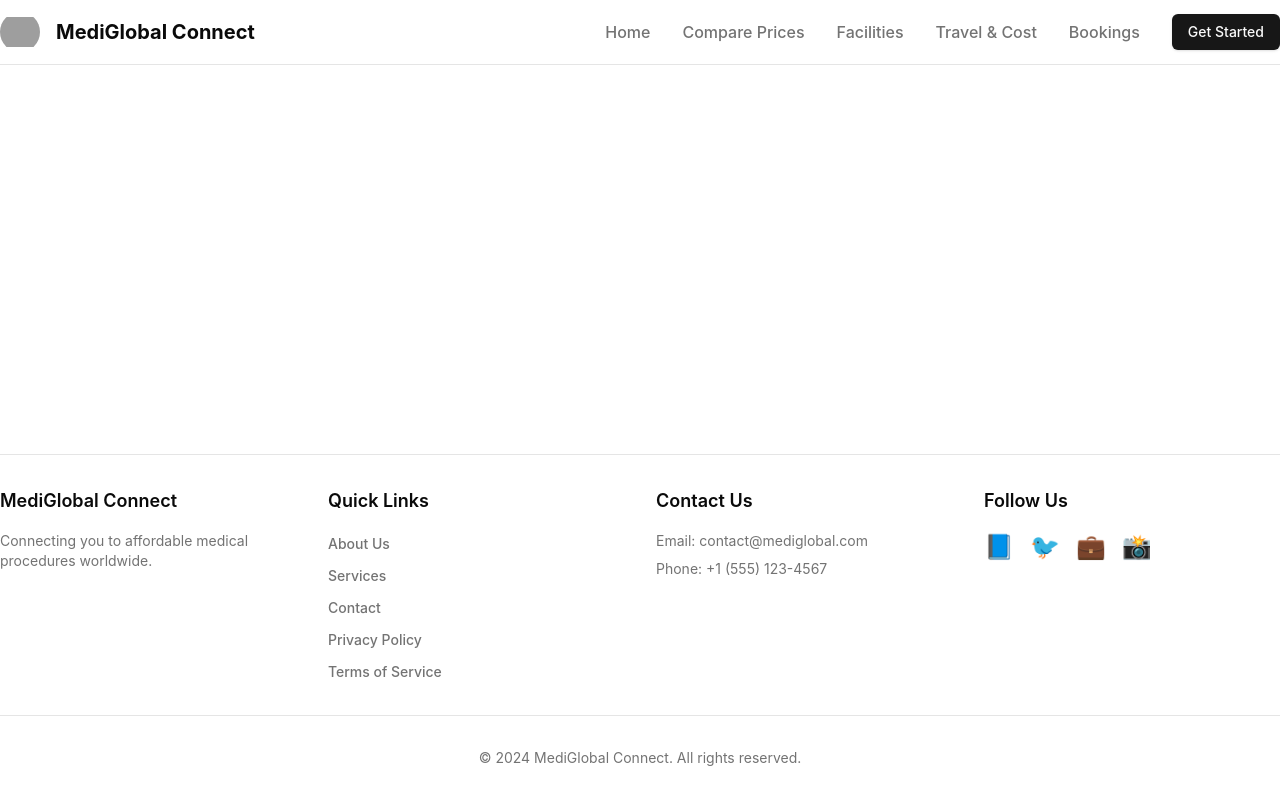
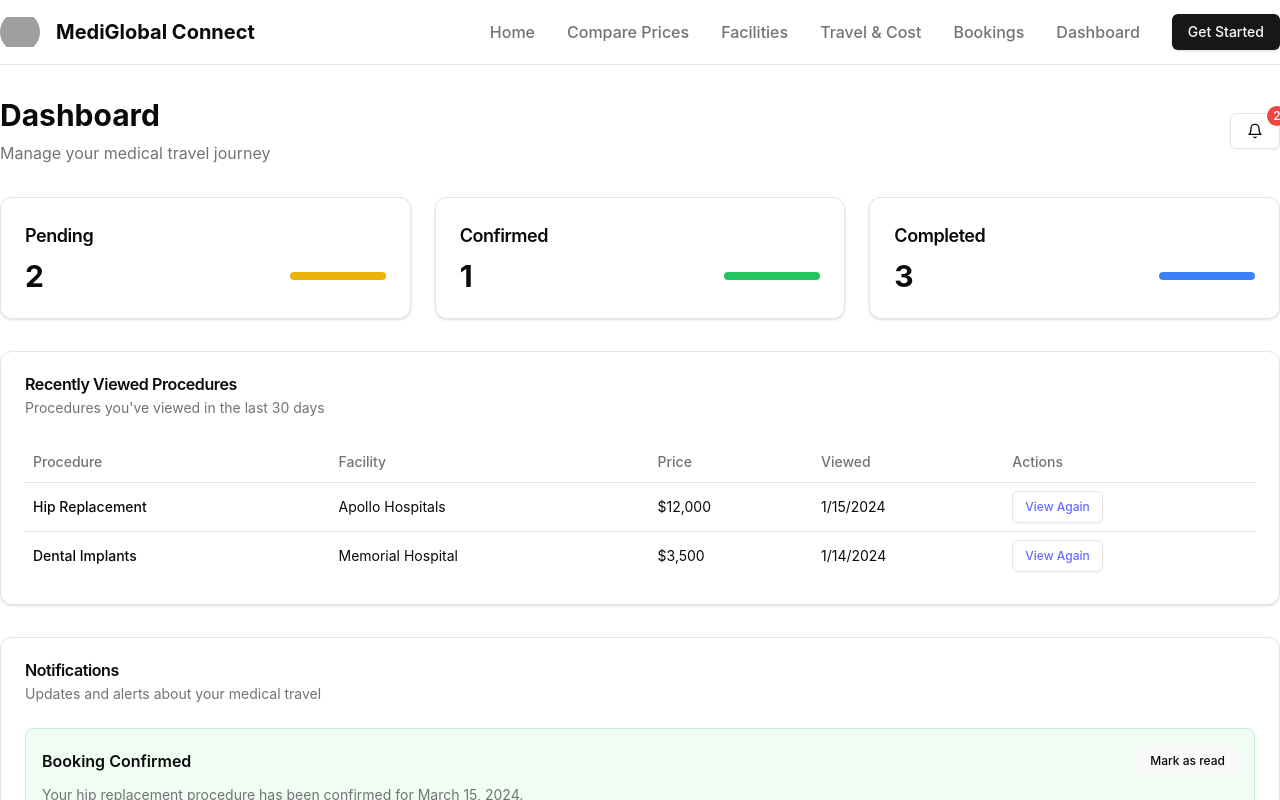
Before and after one commit to BlueSphereAI/vite-react-typescript-shadcn, a React (Vite) app: page /dashboard in a window 1280 px wide. Shown: the top 800 px of the page. Built offline with nearby package versions, Linux system fonts and the light colour scheme; grey boxes are pictures that could not be loaded.

Commit message:
Add UserDashboard component and update navigation links in Header and App

```diff
--- a/src/App.tsx
+++ b/src/App.tsx
@@ -8,6 +8,7 @@ import FacilityList from '@/pages/FacilityList'
 import FacilityViewer from '@/pages/FacilityViewer'
 import TravelEstimation from '@/pages/TravelEstimation'
 import BookingManagement from '@/pages/BookingManagement'
+import UserDashboard from '@/pages/UserDashboard'
 
 function App() {
   return (
@@ -20,6 +21,7 @@ function App() {
           <Route path="/facilities/:id" element={<FacilityViewer />} />
           <Route path="/travel" element={<TravelEstimation />} />
           <Route path="/bookings" element={<BookingManagement />} />
+          <Route path="/dashboard" element={<UserDashboard />} />
         </Routes>
       </Layout>
     </Router>
--- a/src/components/layout/Header.tsx
+++ b/src/components/layout/Header.tsx
@@ -58,6 +58,14 @@ const Header = () => {
               </Link>
             </li>
             <li>
+              <Link
+                to="/dashboard"
+                className="text-muted-foreground hover:text-foreground"
+              >
+                Dashboard
+              </Link>
+            </li>
+            <li>
               <Button asChild>
                 <Link to="/compare">Get Started</Link>
               </Button>
--- a/src/pages/FacilityList.tsx
+++ b/src/pages/FacilityList.tsx
@@ -130,9 +130,9 @@ const FacilityList = () => {
           )}
         </div>
         <Select
-          defaultValue="all"
           value={selectedSpecialty}
           onValueChange={setSelectedSpecialty}
+          defaultValue="all"
         >
           <SelectTrigger>
             <SelectValue placeholder="Select specialty" />
@@ -147,9 +147,9 @@ const FacilityList = () => {
           </SelectContent>
         </Select>
         <Select
-          defaultValue="all"
           value={selectedLocation}
           onValueChange={setSelectedLocation}
+          defaultValue="all"
         >
           <SelectTrigger>
             <SelectValue placeholder="Select country" />
--- /dev/null
+++ b/src/pages/UserDashboard.tsx
@@ -0,0 +1,237 @@
+'use client'
+
+import { useState } from 'react'
+import { Link } from 'react-router-dom'
+import { Button } from '@/components/ui/button'
+import {
+  Card,
+  CardContent,
+  CardDescription,
+  CardHeader,
+  CardTitle,
+} from '@/components/ui/card'
+import {
+  Table,
+  TableBody,
+  TableCell,
+  TableHead,
+  TableHeader,
+  TableRow,
+} from '@/components/ui/table'
+import { Bell } from 'lucide-react'
+
+interface RecentlyViewed {
+  id: string
+  name: string
+  facility: string
+  price: number
+  viewedAt: string
+}
+
+interface BookingStatus {
+  status: string
+  count: number
+  color: string
+}
+
+interface Notification {
+  id: string
+  title: string
+  message: string
+  type: 'info' | 'success' | 'warning'
+  timestamp: string
+  read: boolean
+}
+
+const mockRecentlyViewed: RecentlyViewed[] = [
+  {
+    id: '1',
+    name: 'Hip Replacement',
+    facility: 'Apollo Hospitals',
+    price: 12000,
+    viewedAt: '2024-01-15T10:30:00Z',
+  },
+  {
+    id: '2',
+    name: 'Dental Implants',
+    facility: 'Memorial Hospital',
+    price: 3500,
+    viewedAt: '2024-01-14T15:45:00Z',
+  },
+]
+
+const mockBookingStatus: BookingStatus[] = [
+  { status: 'Pending', count: 2, color: 'bg-yellow-500' },
+  { status: 'Confirmed', count: 1, color: 'bg-green-500' },
+  { status: 'Completed', count: 3, color: 'bg-blue-500' },
+]
+
+const mockNotifications: Notification[] = [
+  {
+    id: '1',
+    title: 'Booking Confirmed',
+    message: 'Your hip replacement procedure has been confirmed for March 15, 2024.',
+    type: 'success',
+    timestamp: '2024-01-15T09:00:00Z',
+    read: false,
+  },
+  {
+    id: '2',
+    title: 'Document Required',
+    message: 'Please upload your recent medical records for the upcoming procedure.',
+    type: 'warning',
+    timestamp: '2024-01-14T14:30:00Z',
+    read: false,
+  },
+]
+
+const UserDashboard = () => {
+  const [notifications, setNotifications] = useState(mockNotifications)
+
+  const markAsRead = (id: string) => {
+    setNotifications(prev =>
+      prev.map(notif =>
+        notif.id === id ? { ...notif, read: true } : notif
+      )
+    )
+  }
+
+  const getNotificationStyles = (type: Notification['type']) => {
+    switch (type) {
+      case 'success':
+        return 'bg-green-50 border-green-200'
+      case 'warning':
+        return 'bg-yellow-50 border-yellow-200'
+      default:
+        return 'bg-blue-50 border-blue-200'
+    }
+  }
+
+  const unreadCount = notifications.filter(n => !n.read).length
+
+  return (
+    <div className="container py-8">
+      <div className="mb-8 flex items-center justify-between">
+        <div>
+          <h1 className="text-3xl font-bold">Dashboard</h1>
+          <p className="mt-2 text-muted-foreground">
+            Manage your medical travel journey
+          </p>
+        </div>
+        <div className="relative">
+          <Button variant="outline" className="relative">
+            <Bell className="h-5 w-5" />
+            {unreadCount > 0 && (
+              <span className="absolute -right-2 -top-2 flex h-5 w-5 items-center justify-center rounded-full bg-red-500 text-xs text-white">
+                {unreadCount}
+              </span>
+            )}
+          </Button>
+        </div>
+      </div>
+
+      {/* Booking Status Overview */}
+      <div className="mb-8 grid gap-6 md:grid-cols-3">
+        {mockBookingStatus.map((status) => (
+          <Card key={status.status}>
+            <CardHeader className="pb-2">
+              <CardTitle className="text-lg">{status.status}</CardTitle>
+            </CardHeader>
+            <CardContent>
+              <div className="flex items-center justify-between">
+                <span className="text-3xl font-bold">{status.count}</span>
+                <div className="h-2 w-24">
+                  <div className={`h-full w-full rounded-full ${status.color}`} />
+                </div>
+              </div>
+            </CardContent>
+          </Card>
+        ))}
+      </div>
+
+      {/* Recently Viewed */}
+      <Card className="mb-8">
+        <CardHeader>
+          <CardTitle>Recently Viewed Procedures</CardTitle>
+          <CardDescription>
+            Procedures you've viewed in the last 30 days
+          </CardDescription>
+        </CardHeader>
+        <CardContent>
+          <Table>
+            <TableHeader>
+              <TableRow>
+                <TableHead>Procedure</TableHead>
+                <TableHead>Facility</TableHead>
+                <TableHead>Price</TableHead>
+                <TableHead>Viewed</TableHead>
+                <TableHead>Actions</TableHead>
+              </TableRow>
+            </TableHeader>
+            <TableBody>
+              {mockRecentlyViewed.map((item) => (
+                <TableRow key={item.id}>
+                  <TableCell className="font-medium">{item.name}</TableCell>
+                  <TableCell>{item.facility}</TableCell>
+                  <TableCell>${item.price.toLocaleString()}</TableCell>
+                  <TableCell>
+                    {new Date(item.viewedAt).toLocaleDateString()}
+                  </TableCell>
+                  <TableCell>
+                    <Button variant="outline" size="sm" asChild>
+                      <Link to={`/compare?procedure=${item.name}`}>
+                        View Again
+                      </Link>
+                    </Button>
+                  </TableCell>
+                </TableRow>
+              ))}
+            </TableBody>
+          </Table>
+        </CardContent>
+      </Card>
+
+      {/* Notifications */}
+      <Card>
+        <CardHeader>
+          <CardTitle>Notifications</CardTitle>
+          <CardDescription>
+            Updates and alerts about your medical travel
+          </CardDescription>
+        </CardHeader>
+        <CardContent>
+          <div className="space-y-4">
+            {notifications.map((notification) => (
+              <div
+                key={notification.id}
+                className={`rounded-lg border p-4 ${
+                  notification.read ? 'bg-background' : getNotificationStyles(notification.type)
+                }`}
+              >
+                <div className="mb-2 flex items-center justify-between">
+                  <h4 className="font-semibold">{notification.title}</h4>
+                  <Button
+                    variant="ghost"
+                    size="sm"
+                    onClick={() => markAsRead(notification.id)}
+                    className={notification.read ? 'invisible' : ''}
+                  >
+                    Mark as read
+                  </Button>
+                </div>
+                <p className="text-sm text-muted-foreground">
+                  {notification.message}
+                </p>
+                <p className="mt-2 text-xs text-muted-foreground">
+                  {new Date(notification.timestamp).toLocaleString()}
+                </p>
+              </div>
+            ))}
+          </div>
+        </CardContent>
+      </Card>
+    </div>
+  )
+}
+
+export default UserDashboard
```
